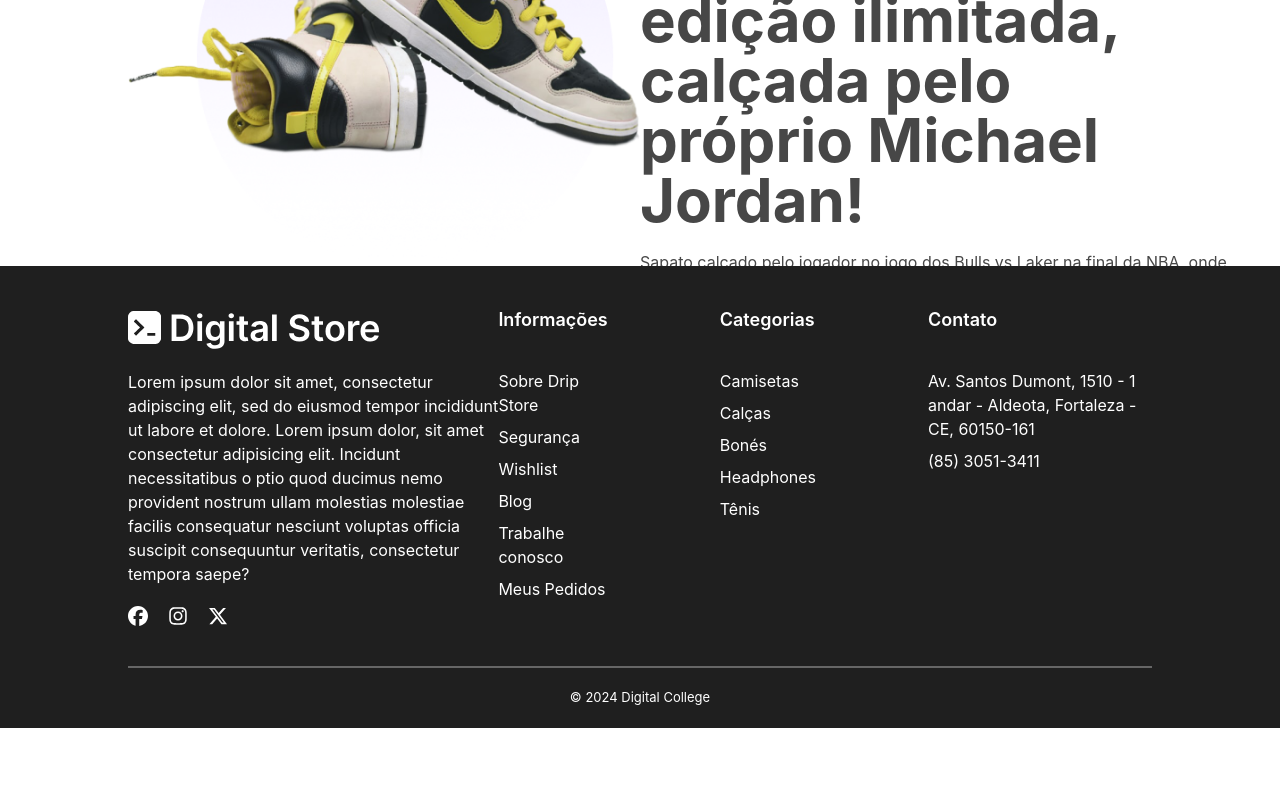
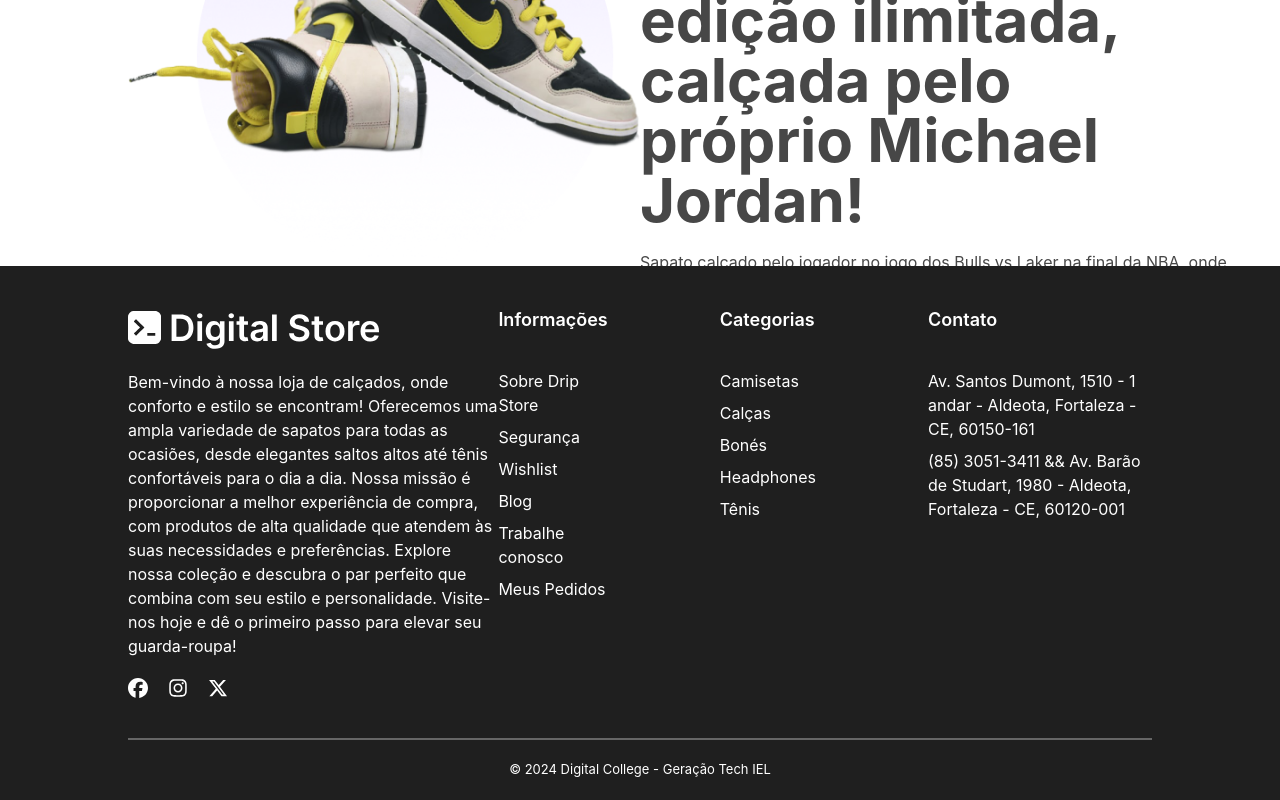
Before and after one commit to devPedro7/projeto-geracao, a React (Vite) app: page / in a window 1280 px wide. Shown: the part 1800-2600 px from the top of the page. Before the commit the page ends 2528 px from the top, so only its background shows below. Built offline with nearby package versions, Linux system fonts and the light colour scheme; no server answers.

Commit message:
Corrigindo textos na apresentacao do meu site

```diff
--- a/src/components/Footer/index.tsx
+++ b/src/components/Footer/index.tsx
@@ -17,10 +17,7 @@ const Footer: React.FC = () => {
         <div className="flex flex-col gap-5 w-[400px]">
           <Logo image={logoFooter} description="Logo" />
           <p className="font-normal text-white text-[16px]">
-            Lorem ipsum dolor sit amet, consectetur adipiscing elit, sed do
-            eiusmod tempor incididunt ut labore et dolore. Lorem ipsum dolor,
-            sit amet consectetur adipisicing elit. Incidunt necessitatibus o
-            ptio quod ducimus nemo provident nostrum ullam molestias molestiae facilis consequatur nesciunt voluptas officia suscipit consequuntur veritatis, consectetur tempora saepe?
+          Bem-vindo à nossa loja de calçados, onde conforto e estilo se encontram! Oferecemos uma ampla variedade de sapatos para todas as ocasiões, desde elegantes saltos altos até tênis confortáveis para o dia a dia. Nossa missão é proporcionar a melhor experiência de compra, com produtos de alta qualidade que atendem às suas necessidades e preferências. Explore nossa coleção e descubra o par perfeito que combina com seu estilo e personalidade. Visite-nos hoje e dê o primeiro passo para elevar seu guarda-roupa!
           </p>
           <div className="flex gap-5 text-white">
             <a
@@ -66,7 +63,7 @@ const Footer: React.FC = () => {
             title="Contato"
             items={[
               'Av. Santos Dumont, 1510 - 1 andar - Aldeota, Fortaleza - CE, 60150-161',
-              '(85) 3051-3411',
+              '(85) 3051-3411  &&  Av. Barão de Studart, 1980 - Aldeota, Fortaleza - CE, 60120-001',
             ]}
             className="w-56"
           />
@@ -75,7 +72,7 @@ const Footer: React.FC = () => {
       <div className="flex flex-col items-center justify-center gap-5 pt-10 pb-5">
         <span className="border border-darkGray3 border-solid w-full bottom-[128px]"></span>
         <p className="font-normal text-[13px] text-white">
-          &copy; {Year()} Digital College
+          &copy; {Year()} Digital College - Geração Tech IEL
         </p>
       </div>
     </footer>
```
